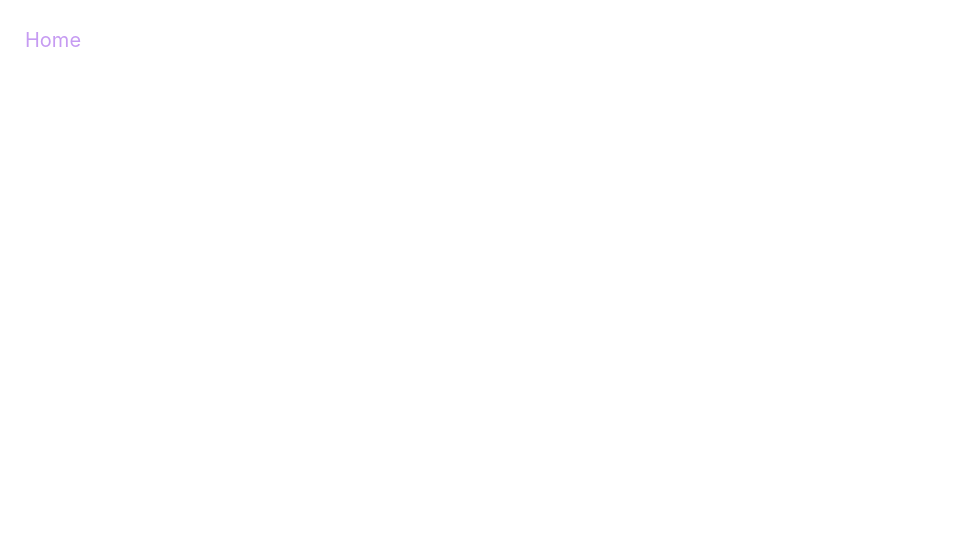
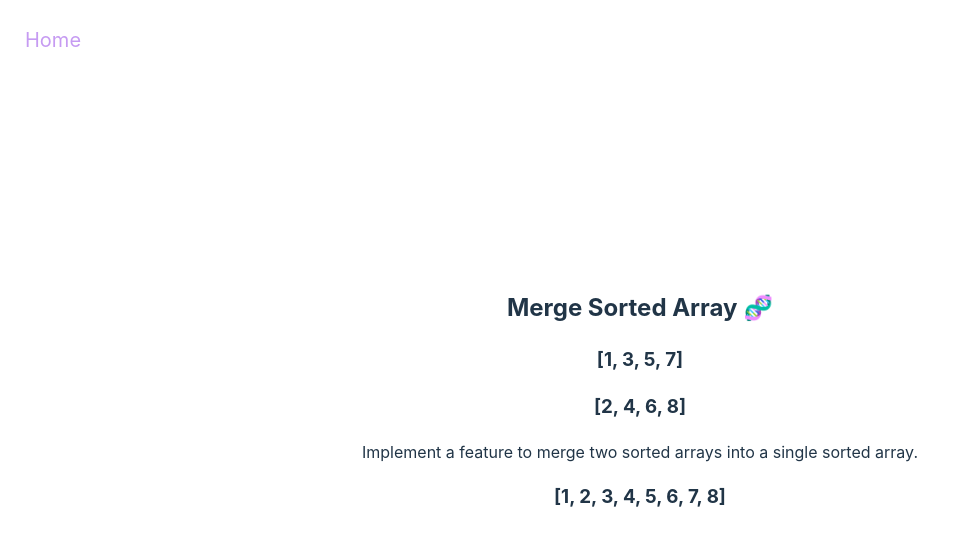
Before and after one commit to amy-calleja/challenges, a React (Vite) app: page /challenge19 in a window 1280 px wide. Before the commit this address had no page. Shown: the top 546 px of the page, without its empty margins (0-954 px from the left). Built offline with nearby package versions, Linux system fonts and the light colour scheme.

Commit message:
Add Challenge Nineteen: Implement Merge Sorted Arrays feature

```diff
--- a/src/App.jsx
+++ b/src/App.jsx
@@ -20,6 +20,7 @@ import ChallengeFifteen from './pages/ChallengeFifteen';
 import ChallengeSixteen from './pages/ChallengeSixteen';
 import ChallengeSeventeen from './pages/ChallengeSeventeen';
 import ChallengeEighteen from './pages/ChallengeEighteen';
+import ChallengeNineteen from './pages/ChallengeNineteen';
 
 const App = () => {
   return (
@@ -55,6 +56,7 @@ const MainContent = () => {
         <Route path='/challenge16' element={<ChallengeSixteen />} />
         <Route path='/challenge17' element={<ChallengeSeventeen />} />
         <Route path='/challenge18' element={<ChallengeEighteen />} />
+        <Route path='/challenge19' element={<ChallengeNineteen />} />
       </Routes>
       {!isHome && <Topbar />}
     </main>
--- /dev/null
+++ b/src/pages/ChallengeNineteen.tsx
@@ -0,0 +1,19 @@
+export default function ChallengeNineteen() {
+  const arr1 = [1, 3, 5, 7];
+  const arr2 = [2, 4, 6, 8];
+
+  const merged = [...arr1, ...arr2].sort((a, b) => a - b);
+
+  return (
+    <div>
+      <h2>Merge Sorted Array 🧬</h2>
+      <h3>[{arr1.join(', ')}]</h3>
+      <h3>[{arr2.join(', ')}]</h3>
+      <p>
+        Implement a feature to merge two sorted arrays into a single sorted
+        array.
+      </p>
+      <h3>[{merged.join(', ')}]</h3>
+    </div>
+  );
+}
--- a/src/pages/Home.jsx
+++ b/src/pages/Home.jsx
@@ -75,6 +75,10 @@ export default function Home() {
       key: 18,
       title: 'Product Search & Cart',
     },
+    {
+      key: 19,
+      title: 'Merge Sorted Arrays',
+    },
   ];
 
   return (
```
